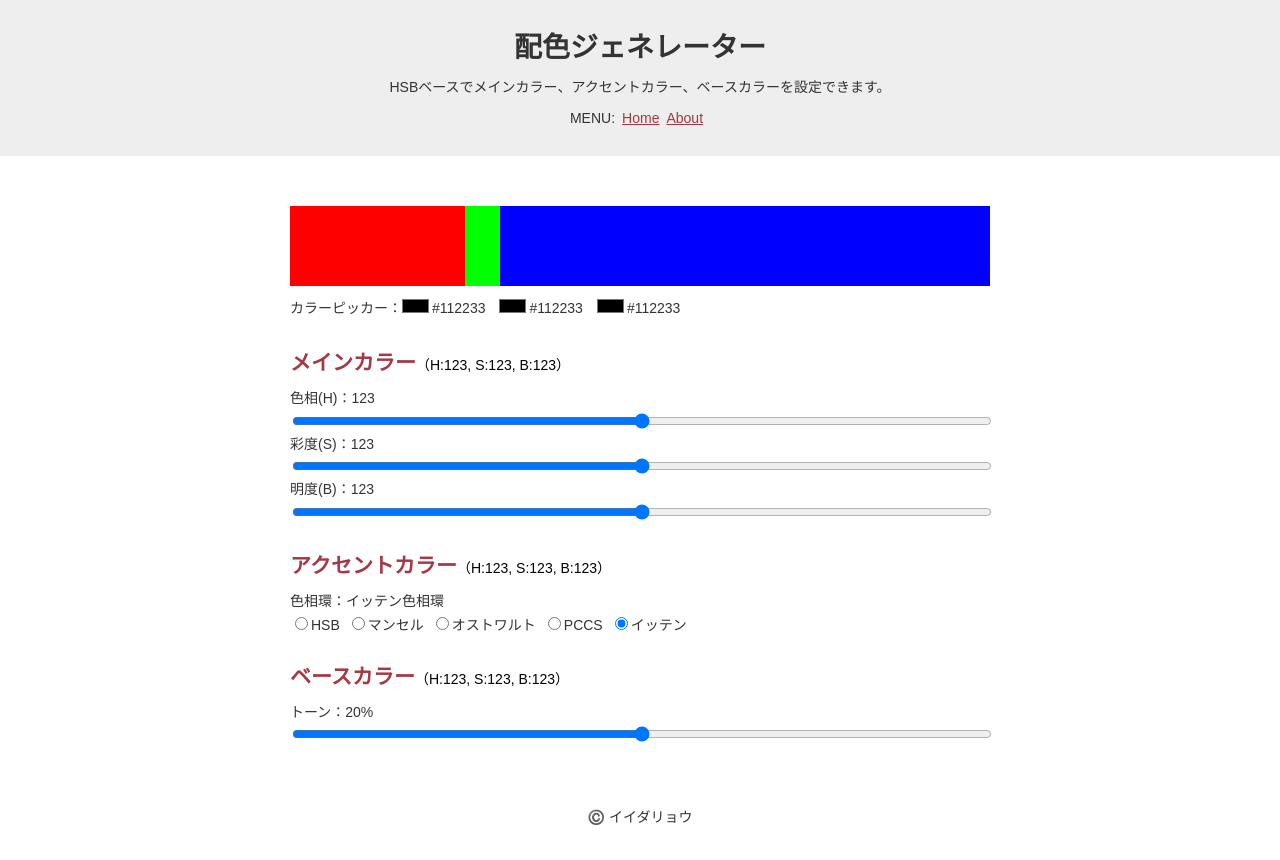
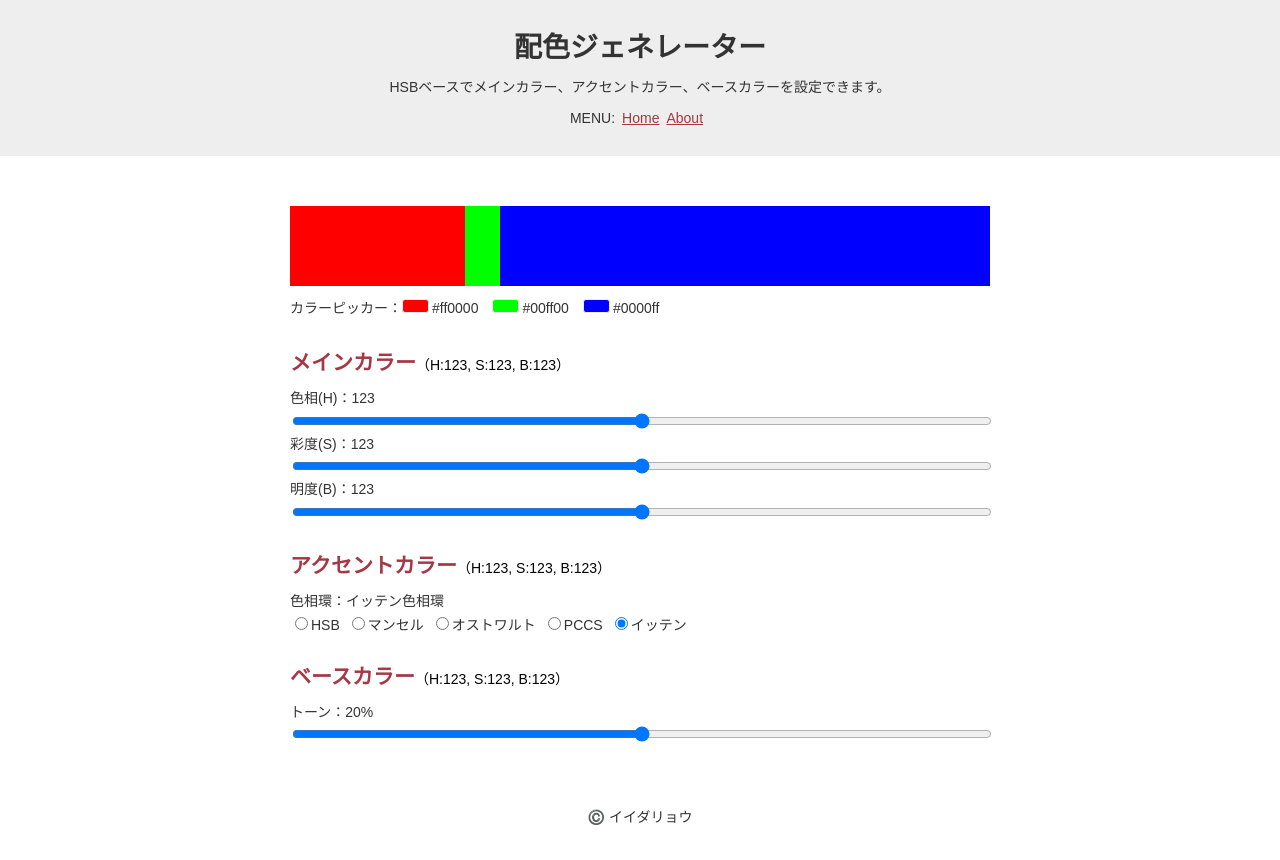
Before and after one commit to ryo-i/color-scheme-generator, a Next.js app: page / in a window 1280 px wide. Built offline with nearby package versions, Linux system fonts and the light colour scheme.

Commit message:
カラーパレットにフックを適用

```diff
--- a/components/Inner.tsx
+++ b/components/Inner.tsx
@@ -1,6 +1,5 @@
-import React, { useEffect }  from 'react';
+import React, { useState, useEffect }  from 'react';
 import styled from 'styled-components';
-import { hello } from '../modules/hello/hello';
 import Data from '../data/data.json';
 
 
@@ -45,6 +44,10 @@ const Result = styled.div`
       appearance: none;
       width: 2em;
       height: 1em;
+      ::-webkit-color-swatch {
+        border-color: #eee;
+        border-radius: 3px;
+      }
       ::-webkit-color-swatch-wrapper {
         margin: 0;
         padding: 0;
@@ -83,23 +86,39 @@ const Generator = styled.div`
 
 // Component
 function Inner() {
+  const [mainColor, setMainColor] = useState(innerJson.mainColor);
+  const [accentColor, setAccentColor] = useState(innerJson.accentColor);
+  const [baseColor, setBaseColor] = useState(innerJson.baseColor);
+
+
   useEffect(() => {
-    hello();
   });
+
+
+  // Change CSS
+  const mainColorPalette = {
+    background: mainColor
+  }
+  const accentColorPalette = {
+    background: accentColor
+  }
+  const baseColorPalette = {
+    background: baseColor
+  }
 
   return (
     <>
       <Result>
         <div className="colorPalette">
-          <div className="mainColor" style={{background: "#ff0000"}}></div>
-          <div className="accentColor" style={{background: "#00ff00"}}></div>
-          <div className="baseColor" style={{background: "#0000ff"}}></div>
+          <div className="mainColor" style={mainColorPalette}></div>
+          <div className="accentColor" style={accentColorPalette}></div>
+          <div className="baseColor" style={baseColorPalette}></div>
         </div>
         <p className="colorPicker">
           カラーピッカー：
-          <label><input type="color" className="mainColor" />#112233</label>
-          <label><input type="color" className="accentColor" />#112233</label>
-          <label><input type="color" className="baseColor" />#112233</label>
+          <label><input type="color" className="mainColor" defaultValue={mainColor} />{mainColor}</label>
+          <label><input type="color" className="accentColor" defaultValue={accentColor} />{accentColor}</label>
+          <label><input type="color" className="baseColor" defaultValue={baseColor} />{baseColor}</label>
         </p>
       </Result>
       <Generator>
--- a/data/data.json
+++ b/data/data.json
@@ -6,20 +6,11 @@
         "title":"配色ジェネレーター",
         "text": "HSBベースでメインカラー、アクセントカラー、ベースカラーを設定できます。"
     },
-    "main": {
-        "title":"メインページです",
-        "text": "メインページのテキストです。テキストですったらテキストです。"
+    "inner": {
+        "mainColor": "#ff0000",
+        "accentColor": "#00ff00",
+        "baseColor": "#0000ff"
     },
-    "inner": [
-        {
-        "title": "CSS（文字色）",
-        "text": "CSSでタイトルの文字色変更。"
-        },
-        {
-        "title": "JS（文字列）",
-        "text": "JSでテキストの文字列追加「<span class='hello'></span>」"
-        }
-    ],
     "footer": {
         "text": "©️ イイダリョウ"
     }
```
